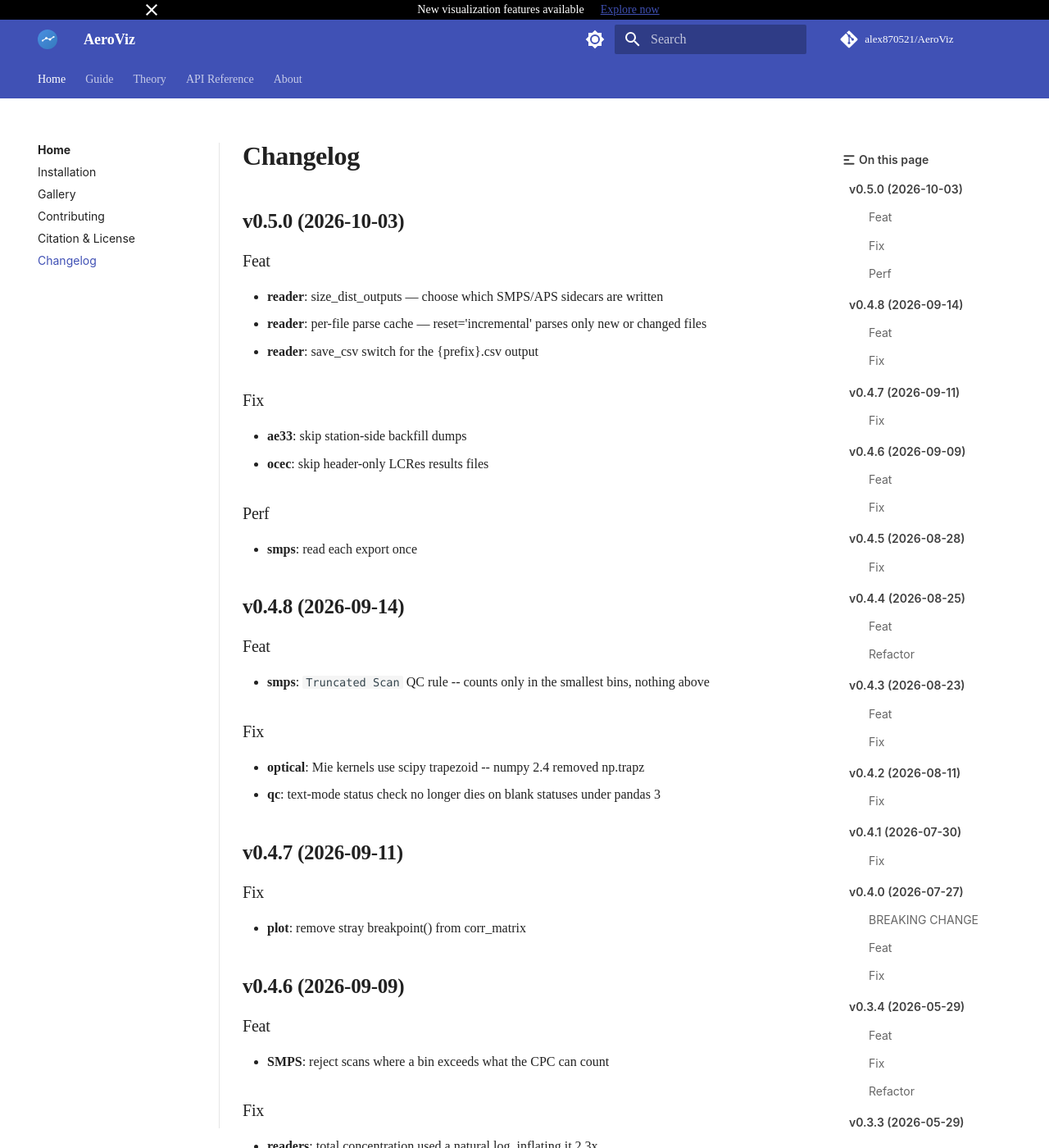
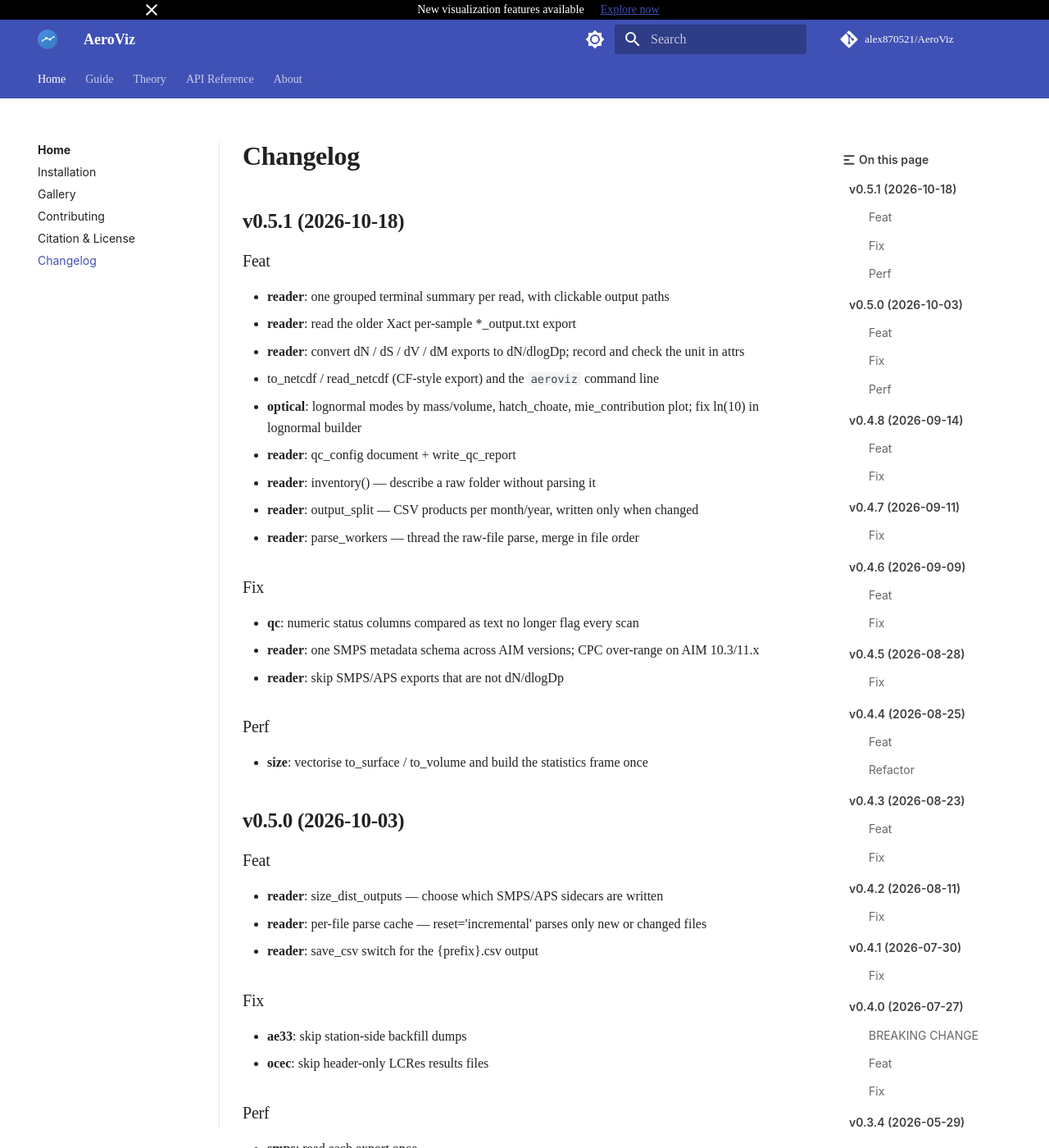
Before and after one commit to Alex870521/AeroViz, an MkDocs documentation site: the page built from docs/CHANGELOG.md, in a window 1280 px wide and 1400 px high. Shown: the whole window at 82% size. Built offline with MkDocs 1.6.1 and Material for MkDocs 9.7.7, drawn with Linux system fonts in a browser that asks for light colours; some web fonts are replaced; comment, search, counter and statistics services are not loaded.

Commit message:
bump: version 0.5.0 → 0.5.1

```diff
--- a/docs/CHANGELOG.md
+++ b/docs/CHANGELOG.md
@@ -1,3 +1,27 @@
+## v0.5.1 (2026-10-18)
+
+### Feat
+
+- **reader**: one grouped terminal summary per read, with clickable output paths
+- **reader**: read the older Xact per-sample *_output.txt export
+- **reader**: convert dN / dS / dV / dM exports to dN/dlogDp; record and check the unit in attrs
+- to_netcdf / read_netcdf (CF-style export) and the `aeroviz` command line
+- **optical**: lognormal modes by mass/volume, hatch_choate, mie_contribution plot; fix ln(10) in lognormal builder
+- **reader**: qc_config document + write_qc_report
+- **reader**: inventory() — describe a raw folder without parsing it
+- **reader**: output_split — CSV products per month/year, written only when changed
+- **reader**: parse_workers — thread the raw-file parse, merge in file order
+
+### Fix
+
+- **qc**: numeric status columns compared as text no longer flag every scan
+- **reader**: one SMPS metadata schema across AIM versions; CPC over-range on AIM 10.3/11.x
+- **reader**: skip SMPS/APS exports that are not dN/dlogDp
+
+### Perf
+
+- **size**: vectorise to_surface / to_volume and build the statistics frame once
+
 ## v0.5.0 (2026-10-03)
 
 ### Feat
--- a/pyproject.toml
+++ b/pyproject.toml
@@ -9,7 +9,7 @@ build-backend = "mesonpy"
 
 [project]
 name = "AeroViz"
-version = "0.5.0"
+version = "0.5.1"
 description = "Aerosol data processing and visualization toolkit. Read, QC, and analyze data from SMPS, APS, AE33, TEOM, Nephelometer, XRF, and 15+ atmospheric instruments."
 authors = [{ name = "Alex Chan", email = "alex870521@gmail.com" }]
 license = { text = "MIT" }
```
Also changed, not shown: 1 other file.
